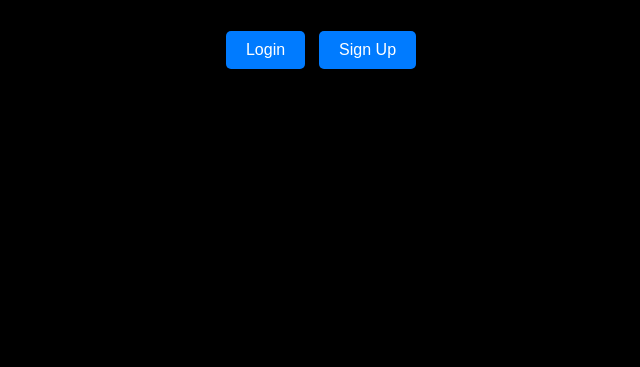
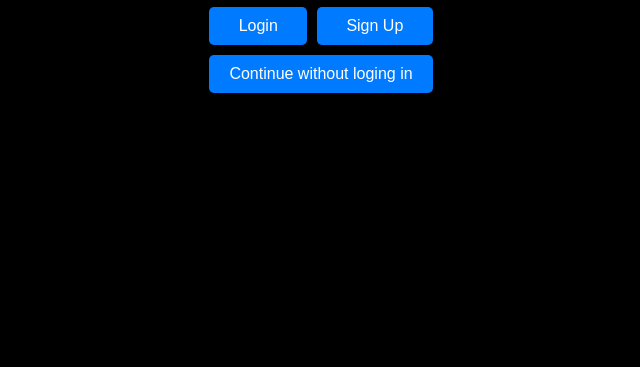
Before and after one commit to PetrVorlos35/Projekt2023-24, a plain HTML site: page index.html in a window 1280 px wide. Shown: the part 433-800 px from the top of the page, without its empty margins (319-959 px from the left). Drawn offline with Linux system fonts and the light colour scheme.

Commit message:
úpravy úvodní stránky

```diff
--- a/index.html
+++ b/index.html
@@ -10,8 +10,11 @@
     <h2>Welcome to</h2>
     <h1>NBA Guessing Game</h1>
     <div class="button-container">
-        <button class="login-button">Login</button>
-        <button class="signup-button">Sign Up</button>
+        <div class="login-signup-buttons">
+            <button class="login-button" onclick="document.location='login.html'">Login</button>
+            <button class="signup-button" onclick="document.location='signup.html'">Sign Up</button>
+        </div>
+        <button class="continue-button" onclick="document.location='game.html'">Continue without loging in</button>
     </div>
 </body>
 </html>
--- a/styles.css
+++ b/styles.css
@@ -15,9 +15,17 @@ h2, h1 {
 
 .button-container {
     margin-top: 20px;
+    text-align: center;
 }
 
-.login-button, .signup-button {
+.login-signup-buttons {
+    display: flex;
+    justify-content: space-between;
+    width: 100%;
+}
+
+.login-button, .signup-button, .continue-button {
+    flex-grow: 1;
     padding: 10px 20px;
     background-color: #007BFF; /* Blue color, you can change it */
     color: white;
@@ -28,6 +36,6 @@ h2, h1 {
     margin: 5px;
 }
 
-.login-button:hover, .signup-button:hover {
+.login-button:hover, .signup-button:hover, .continue-button:hover {
     background-color: #0056b3; /* Darker blue on hover, you can change it */
 }
```
Also changed, not shown: game.html (added, +11 -0 lines), login.html (added, +11 -0 lines), signup.html (added, +11 -0 lines).
